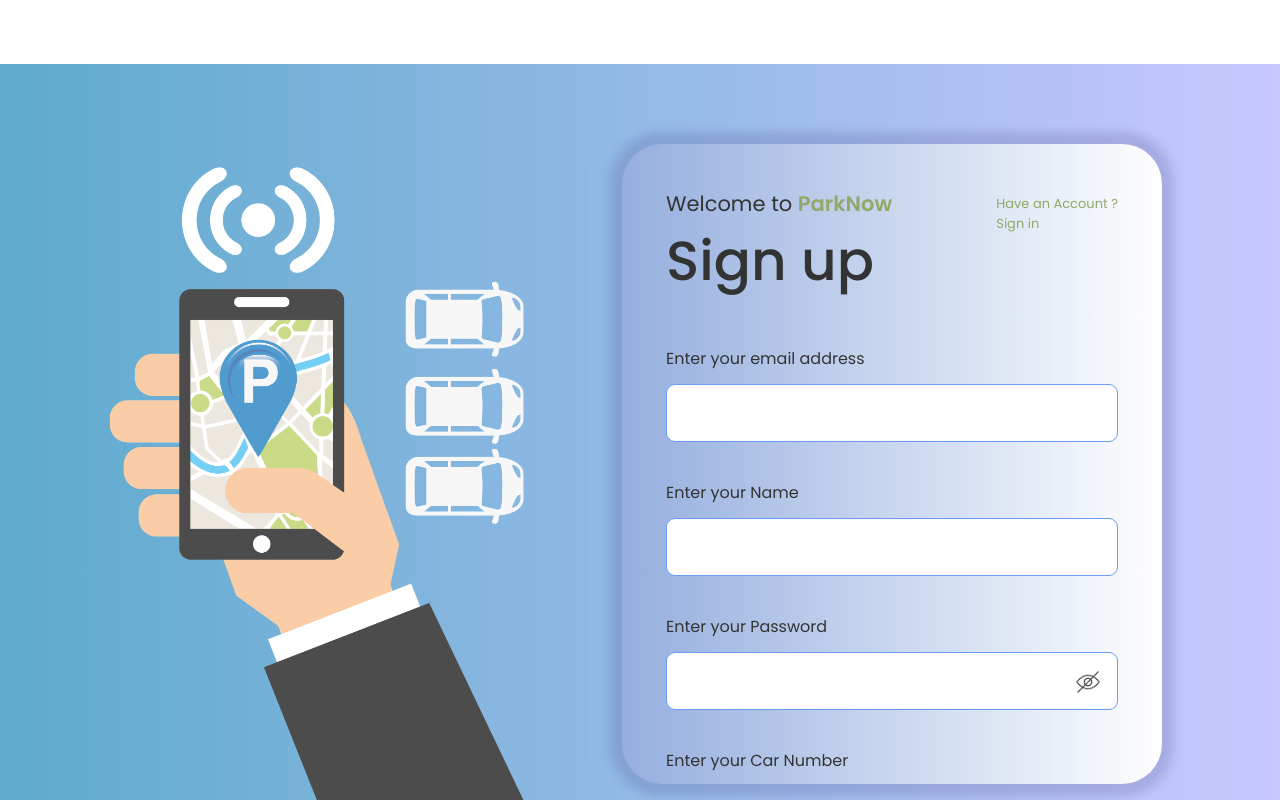
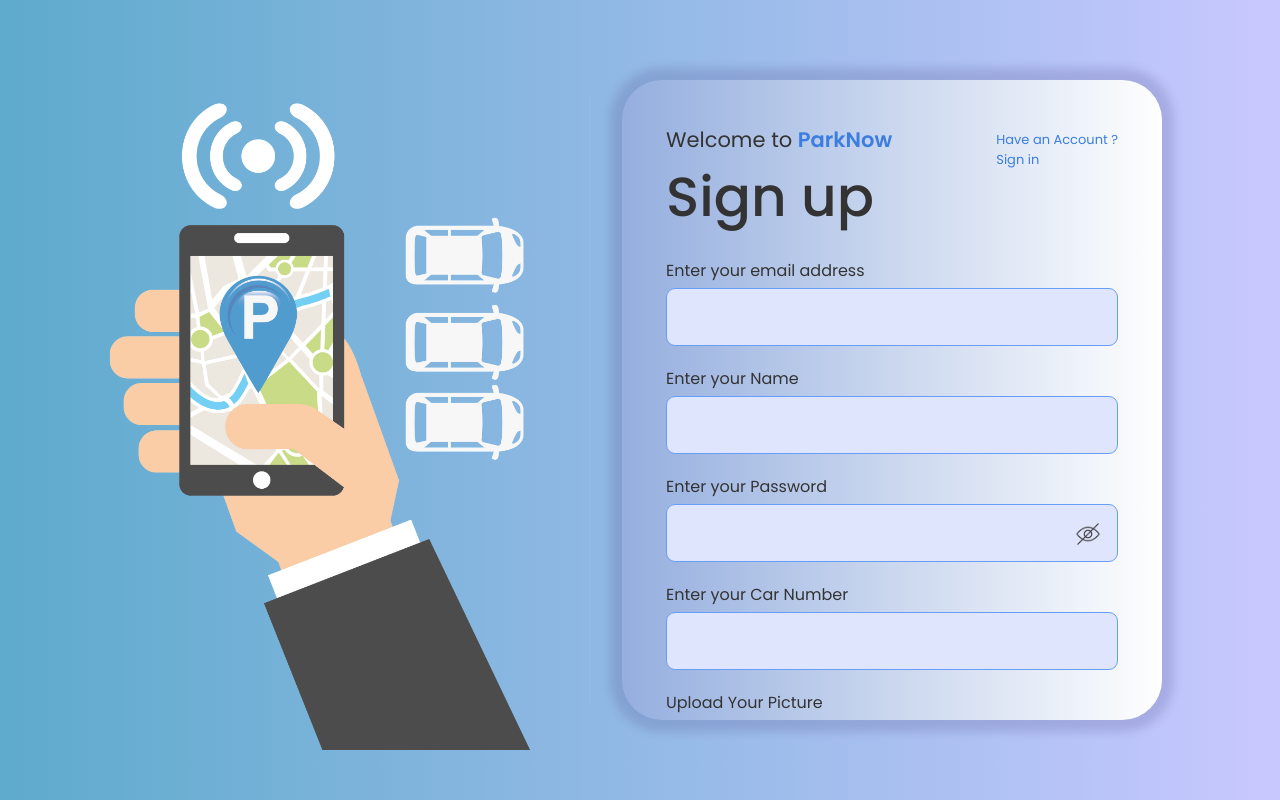
Before and after one commit to tomcherian/easy-car-parking, a React (Create React App) app: page /signup in a window 1280 px wide. Built offline with nearby package versions, Linux system fonts and the light colour scheme.

Commit message:
Update on signup page

```diff
--- a/src/pages/Login/Login.css
+++ b/src/pages/Login/Login.css
@@ -57,7 +57,7 @@
   font-style: normal;
   font-weight: 500;
   line-height: normal;
-  margin-bottom: 44px;
+  margin-bottom: 20px;
 }
 
 .Login_field_username {
@@ -116,7 +116,7 @@
   margin-top: 30px;
   cursor: pointer;
   border-radius: 10px;
-  background-color: var(--bs-btn-hover-bg);
+  background-color: var(--bs-btn-bg);
   border-color: var(--bs-btn-hover-border-color);
   box-shadow: 0px 4px 19px 0px rgba(119, 147, 65, 0.3);
   color: #fff;
--- a/src/pages/SignUp/SignUp.css
+++ b/src/pages/SignUp/SignUp.css
@@ -3,6 +3,7 @@
   height: 100vh;
   opacity: 0.8;
   position: relative;
+  margin-top: 0 !important;
 }
 
 .SignUp_card {
@@ -30,7 +31,7 @@
   top: 50px;
   right: 44px;
   position: absolute;
-  color: var(--link);
+  color: #0b5ed7;
   font-family: Poppins;
   font-size: 13px;
   font-style: normal;
@@ -48,7 +49,7 @@
 }
 
 .SignUp_welcome_title_green {
-  color: var(--link);
+  color: #0b5ed7;
   font-family: Poppins;
   font-size: 21px;
   font-style: normal;
@@ -63,11 +64,11 @@
   font-style: normal;
   font-weight: 500;
   line-height: normal;
-  margin-bottom: 44px;
+  margin-bottom: 20px;
 }
 
 .SignUp_field {
-  margin-bottom: 38px;
+  margin-bottom: 20px;
 }
 
 .SignUp_label {
@@ -77,7 +78,7 @@
   font-style: normal;
   font-weight: 400;
   line-height: normal;
-  margin-bottom: 13px;
+  margin-bottom: 5px;
 }
 
 .SignUp_input {
@@ -86,6 +87,7 @@
   background: #fff;
   padding: 19px 25px;
   width: 100%;
+  background-color: #d7dffc;
 }
 
 .SignUp_input::placeholder {
@@ -131,6 +133,9 @@
   min-width: 236px;
   outline: none;
   border: none;
+  color: var(--bs-btn-hover-color);
+  background-color: var(--bs-btn-bg);
+  border-color: var(--bs-btn-hover-border-color);
 }
 
 body .invalid-feedback {
@@ -143,7 +148,8 @@
   margin: 50px;
   border-radius: 50px;
 }
-.Sign_up_paragraph{
+
+.Sign_up_paragraph {
   margin-bottom: 0;
 }
 
@@ -171,9 +177,13 @@
     white-space: nowrap;
   }
 
-  .SignUp_paragraph{
+  .SignUp_paragraph {
     display: inline-block;
     margin-left: 4px;
     margin-bottom: 8px;
   }
 }
+
+.SignUp_upload {
+  background-color: #d7dffc;
+}
--- a/src/pages/SignUp/SignUp.jsx
+++ b/src/pages/SignUp/SignUp.jsx
@@ -299,7 +299,7 @@
             <div className="SignUp_field">
               <div className="SignUp_label">Upload Your Picture</div>
               <input
-                className="form-control form-control-lg"
+                className="form-control form-control-lg SignUp_upload"
                 type="file"
                 id="formFile"
                 accept="image/*"
@@ -311,7 +311,7 @@
               )}
             </div>
             <div className="SignUp_button_wrapper">
-              <button type="submit" className="SignUp_button">
+              <button type="submit" className="SignUp_button btn btn-primary">
                 Sign up
               </button>
             </div>
```
